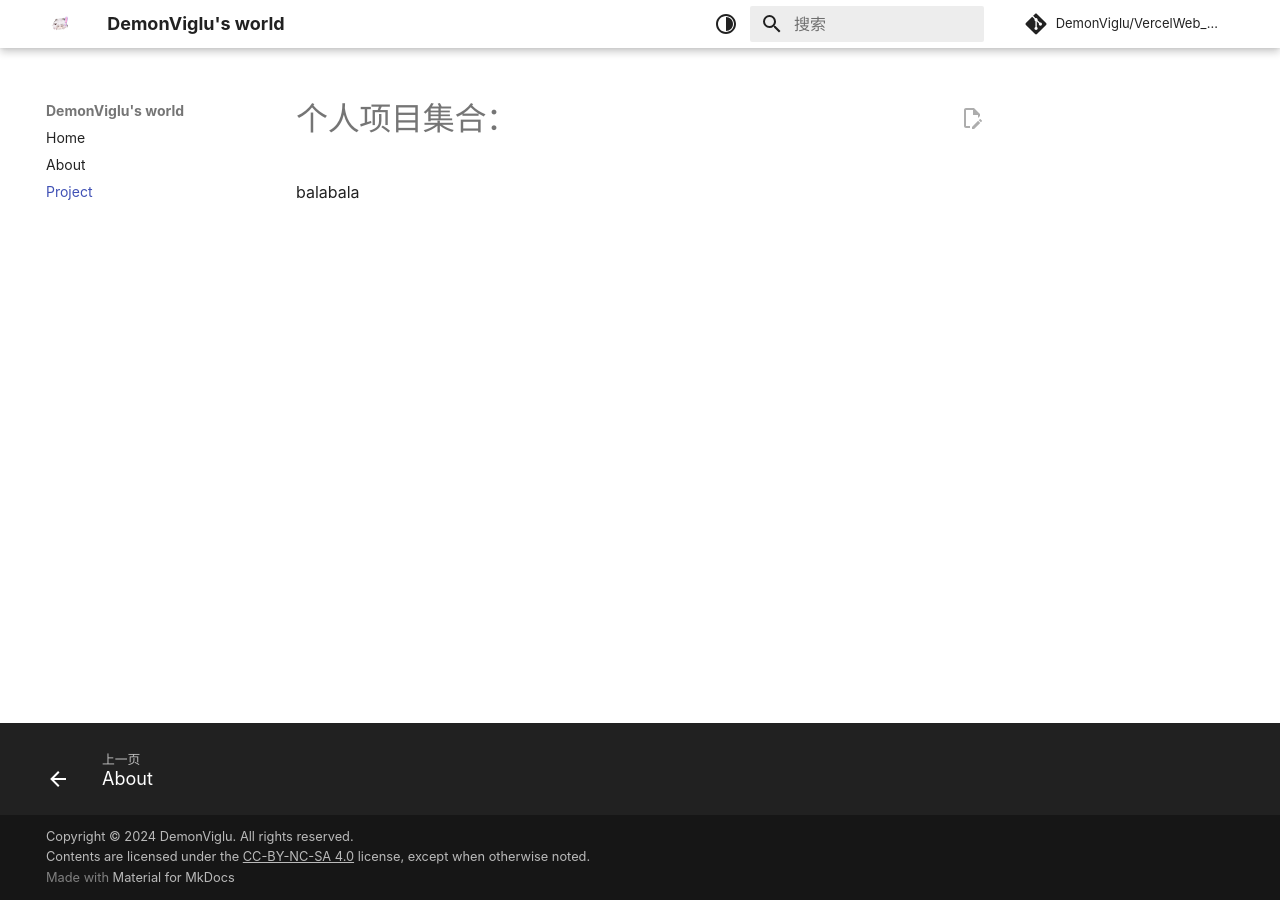
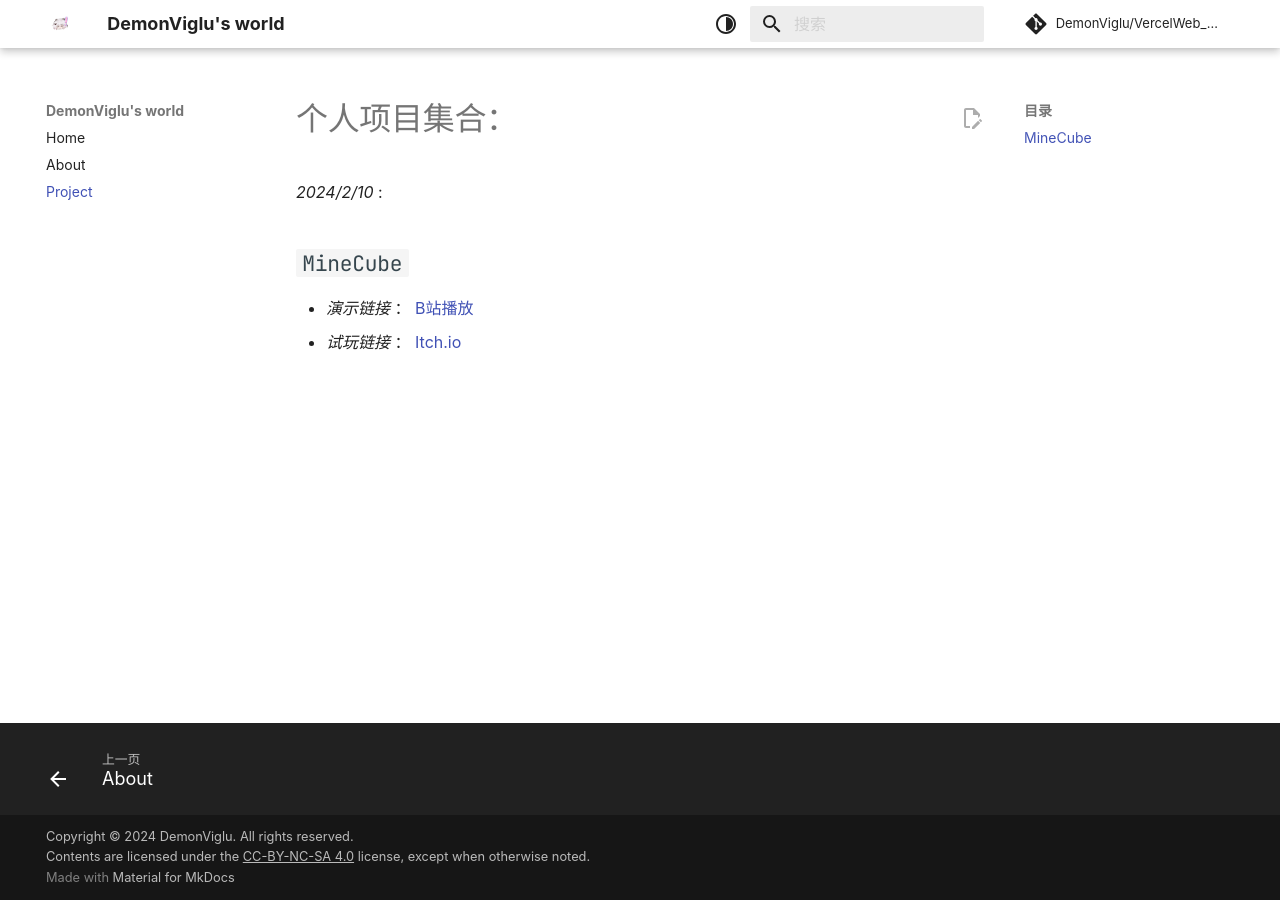
Before and after one commit to DemonViglu/VercelWeb_Demon, an MkDocs documentation site: the page built from docs/project.md, in a window 1280 px wide. Built offline with MkDocs 1.6.1 and Material for MkDocs 9.7.7, drawn with Linux system fonts in a browser that asks for light colours; some web fonts are replaced; comment, search, counter and statistics services are not loaded.

Commit message:
add a project item and upload image trial

```diff
--- a/docs/project.md
+++ b/docs/project.md
@@ -1,2 +1,5 @@
 # 个人项目集合：
- balabala
+ _2024/2/10_ :
+## `MineCube`
+  - _演示链接_ ： [B站播放](https://www.bilibili.com/video/BV1Yw4m1f7DE/?spm_id_from=333.999.0.0&vd_source=46cd899d5459aef435cfe45f4a59137b)
+  - _试玩链接_ ： [Itch.io](https://demonviglu.itch.io/have-fun-play-with-minecube)
```
Also changed, not shown: docs/index.md (+2 -0 lines), 1 other file.
